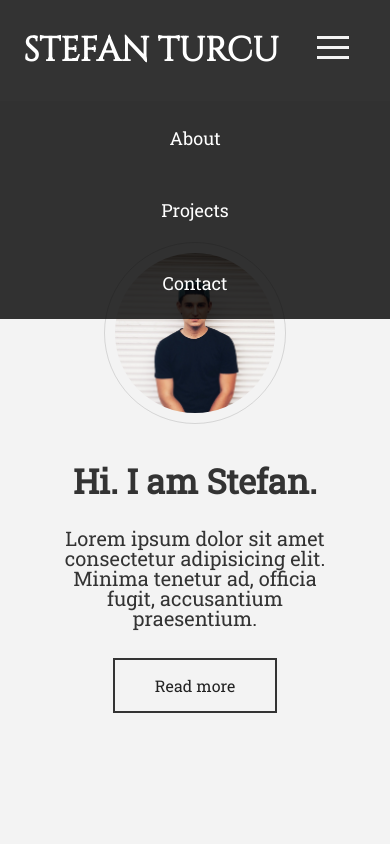
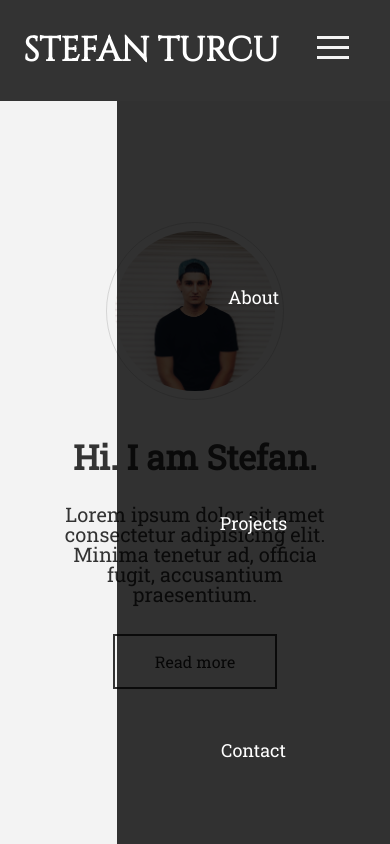
Before and after one commit to stephenth23/stefan_portofolio_website, a plain HTML site: page index.html in a window 390 px wide. Both pictures are taken after a click on the element 346 px from the left and 50 px from the top of the page. Shown: the top 844 px of the page. Drawn offline with Linux system fonts and the light colour scheme.

Commit message:
21.09.2019 new menu animation. lock screen when menu open. update links. when clicked, border around them

```diff
--- a/css/style.css
+++ b/css/style.css
@@ -60,7 +60,7 @@ nav ul {
 
 nav ul li {
     list-style: none;
-    padding: 40px 0;
+    padding: 40px 20px;
 }
 
 nav ul li a {
@@ -93,26 +93,39 @@ nav ul li a {
 @media only screen and (max-width: 800px) {
 	nav {
 		position: absolute;
-		display:inline;
+        display:inline;
+        width: 70%;
 	}
 
 	nav ul {
 		display: inline;
 		position: fixed;
 		top: 12vh;
-		left: 0px;
-		width: 100%;
+		right: 0px;
+        width: 0%;
+        height: 100%;
+        background: linear-gradient(rgba(0, 0, 0, 0.8), rgba(0, 0, 0, 0.8));
 	}
 
-	nav ul li {
-		list-style: none;
-		padding: 40px 0;
+	nav ul li{
+        display: block;
+        text-align: center;
+        align-content: center;
+        padding: calc((100vh - 12vh)/10) 0;
+    }
 
-		width: 100%;
-		padding: 7% 0;
-		background: linear-gradient(rgba(0, 0, 0, 0.8), rgba(0, 0, 0, 0.8));
-		transform: translateX(100%);
-	}
+    nav ul li a{
+        display: flex;
+        justify-content: space-around;
+        align-content: center;
+        text-align: center;
+        padding: 30px;
+    }
+
+    nav ul li a:hover{
+        border-top: 1px solid white;
+        border-bottom: 1px solid white;
+    }
 
 	header .header-logo {
 		width: 70%;
@@ -131,7 +144,11 @@ nav ul li a {
 		width: 32px;
 		background-color: #f3f3f3;
 		margin-bottom: 7px;
-	}
+    }
+}
+
+.fixedPosition {
+    overflow: hidden;
 }
 
 /* ------------------------------- MAIN ------------------------------- */
@@ -154,12 +171,12 @@ nav ul li a {
 .index-about .img {
     display: block;
     margin: 0 auto;
-    padding: calc((100vh / 2) - 180px) 0 10px 0;
+    padding: calc((100vh / 2) - 200px) 0 10px 0;
 }
 
 .index-about img {
-    width: 160px;
-    height: 160px;
+    width: 190px;
+    height: 190px;
     border-radius: 50%;
 
     display: block;
@@ -169,8 +186,14 @@ nav ul li a {
     border-style: solid;
     border-width: 1px;
     border-color: rgba(0,0,0,.125);
+}
 
-
+@media only screen and (max-width: 800px) {
+    .index-about img {
+        width: 160px;
+        height: 160px;
+        padding: 8px;
+    }
 }
 
 .index-about h1 {
--- a/index.html
+++ b/index.html
@@ -14,7 +14,7 @@
     </head>
     <body>
 			<header>
-				<a href="#" class="header-logo">STEFAN TURCU</a>
+				<a href="index.html" class="header-logo">STEFAN TURCU</a>
 
 				<div class="burger">
 					<div class="line1"></div>
@@ -24,9 +24,9 @@
 
 				<nav>
 					<ul>
-						<li><a href="#">About</a></li>
-						<li><a href="#">Projects</a></li>
-						<li><a href="#">Contact</a></li>
+						<li><a href="index.html">About</a></li>
+						<li><a href="index.html">Projects</a></li>
+						<li><a href="index.html">Contact</a></li>
 					</ul>
 				</nav>
 			</header>
--- a/js/app.js
+++ b/js/app.js
@@ -7,42 +7,34 @@ const navSlide = () => {
     // Toggle Nav
     burger.addEventListener('click', () => {
 
-		if (nav.classList == "clicked") {
-			anime({
-			  targets: 'li',
-			  translateX: ['0%', '-100%'],
-			  delay: anime.stagger(100),
-				easing: 'easeOutExpo'		 // delay starts at 500ms then increase by 100ms for each elements.
-			});
-			nav.classList.toggle('clicked')
-		} else {
-			anime({
-			  targets: 'li',
-			  translateX: ['100%', '0%'],
-			  delay: anime.stagger(100),
-				easing: 'easeOutExpo'			  // delay starts at 500ms then increase by 100ms for each elements.
-			});
-			nav.classList.toggle('clicked')
-		}
+      if (nav.classList == "clicked") {
 
-        /*nav.classList.toggle('nav-active');
-        body.classList.toggle('body-nav-active');
+        anime({
+          targets: 'ul ',
+          width: '0%', // -> from '28px' to '100%',
+          easing: 'easeInOutQuad',
+          direction: 'right'
+        });
 
-        // Animate Links
-        links.forEach((link, index) => {
-            if (link.style.animation){
-                link.style.animation = '';
-            } else {
+        nav.classList.toggle('clicked');
+        body.classList.toggle('fixedPosition');
 
-            link.style.animation = `navLinkFade 0.5s ease forwards ${index / 7 + 0.2}s`;
-            }
+      } else {
 
-            console.log(index / 7);
-        });*/
+        anime({
+          targets: 'ul',
+          width: '70%', // -> from '28px' to '100%',
+          easing: 'easeInOutQuad',
+          direction: 'left'
+        });
+
+        nav.classList.toggle('clicked');
+        body.classList.toggle('fixedPosition');
+      }
+
     });
 }
 
 
 
 navSlide();
-animation();
```
Also changed, not shown: ToDo.txt (added), 1 other file.
